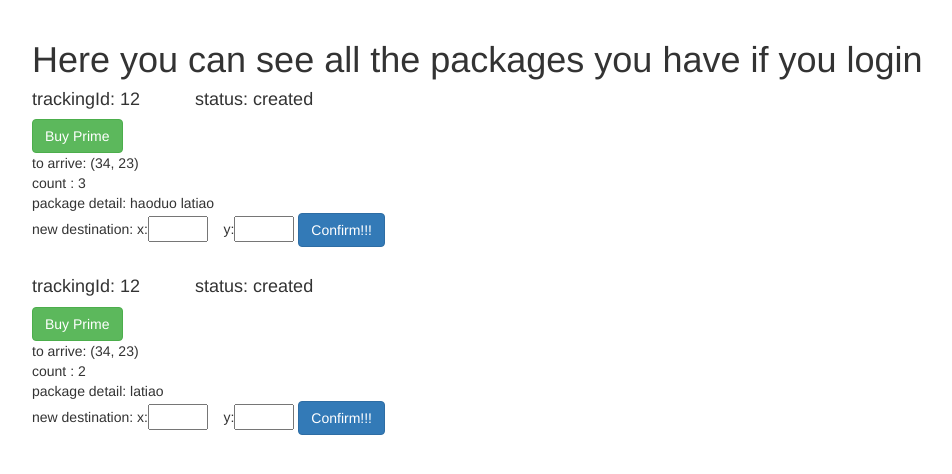
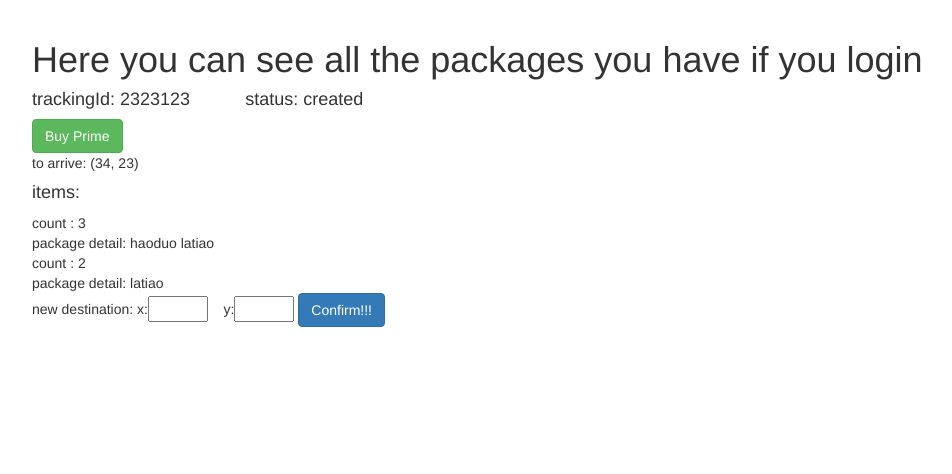
Before and after one commit to FV215b/ups, a Django app: page /user_info/ in a window 1280 px wide. Shown: the part 52-526 px from the top of the page, without its empty margins (38-990 px from the left). Run offline with Django 3.2, Linux system fonts and the light colour scheme; a user stored in the database is signed in; data comes from the database, SQL or seed files in the repository; both versions use the stored data as it was after the commit; some libraries are stand-ins or nearby versions.

Commit message:
change user_info

```diff
--- a/apps/templates/apps/user_info.html
+++ b/apps/templates/apps/user_info.html
@@ -8,19 +8,22 @@
 {% for package in packages%}
 <h4>trackingId: {{package.tracking_id}}     &nbsp&nbsp&nbsp&nbsp&nbsp&nbsp&nbsp&nbsp&nbsp  status: {{package.strStatus}}
 {% if package.is_prime%}&nbsp&nbsp&nbsp(Prime) {%endif%}</h4>
-{% if not package.is_prime %} <form method="POST" action="{% url 'apps:add_prime' package.id%}">
+{% if not package.is_prime %} <form method="POST" action="{% url 'apps:add_prime' package.tracking_id%}">
         {% csrf_token %}<input class="btn btn-success" type="submit" value="Buy Prime"/>
     </form>
     {% endif %}
 
 to arrive: ({{package.to_x}}, {{package.to_y}}) <br/>
-count : {{package.count}} <br/>
-package detail: {{package.items_detail}}<br/>
+<h4>items:</h4>
+{% for item in package.items %}
+  count : {{item.count}} <br/>
+  package detail: {{item.items_detail}}<br/>
+{% endfor %}
 {% if package.strStatus != "created" %}
 trunk id: {{package.trunk_id}}<br/>
 {% endif %}
 {% if package.strStatus != "delivered" and package.strStatus != "out for delivery"%}
-<form method="POST" action="{% url 'apps:change_destination' package.id%}">
+<form method="POST" action="{% url 'apps:change_destination' package.tracking_id%}">
     {% csrf_token %}
     new destination:
     x:<input type="number" name="new_destination_x" style="width:60px;"/> &nbsp&nbsp y:<input type="number" name="new_destination_y" style="width:60px;"/> <input class="btn btn-primary" type="submit" value="Confirm!!!"/>
--- a/apps/views.py
+++ b/apps/views.py
@@ -58,22 +58,20 @@
     user_packages = []
     for tracking in trackings:
         #do the combination for user_package
+        user_package = deepcopy(tracking)
+        if tracking.finished:
+            user_package.strStatus = "delivered"
+            user_package.trunk_id = tracking.trunk.trunk_id
+        elif not tracking.assigned_trunk:
+            user_package.strStatus = "created"
+        else:
+            user_package.strStatus = intToStatus(tracking.trunk.status)
+            user_package.trunk_id = tracking.trunk.trunk_id
+        user_package.items = []
         for Atran in tracking.amazontransactions.all():
-            user_package = deepcopy(Atran);
-            tracking = Atran.tracking
-            user_package.trackingId = tracking.id
-            user_package.to_x = tracking.to_x
-            user_package.to_y = tracking.to_y
-            user_package.is_prime = tracking.is_prime
-            if tracking.finished:
-                user_package.strStatus = "delivered"
-                user_package.trunk_id = tracking.trunk.trunk_id
-            elif not tracking.assigned_trunk:
-                user_package.strStatus = "created"
-            else:
-                user_package.strStatus = intToStatus(tracking.trunk.status)
-                user_package.trunk_id = tracking.trunk.trunk_id
-            user_packages.append(user_package)
+            item = deepcopy(Atran);
+            user_package.items.append(item)
+        user_packages.append(user_package)
     print(user_packages)
     return render(request, "apps/user_info.html", {"packages":user_packages})
 
```
Also changed, not shown: db.sqlite3, 1 other file.
